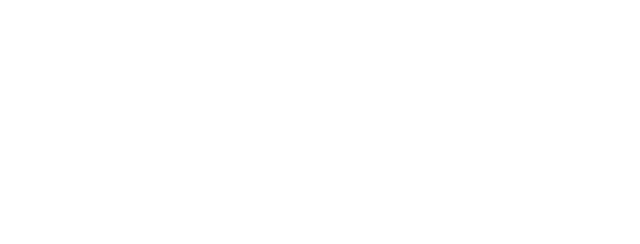
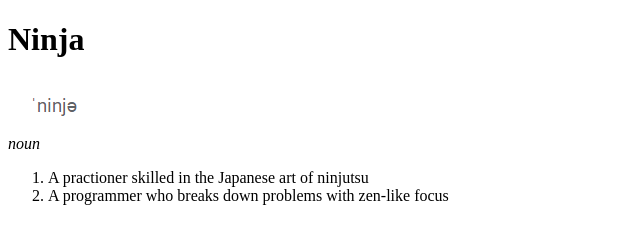
Before and after one commit to renatogm24/entradaDiccionario, a plain HTML site: page index.html in a window 1280 px wide. Shown: the whole page, without its empty margins (0-640 px from the left). Drawn offline with Linux system fonts and the light colour scheme.

Commit message:
second commit

```diff
--- a/index.html
+++ b/index.html
@@ -5,9 +5,22 @@
     <meta charset="UTF-8" />
     <meta http-equiv="X-UA-Compatible" content="IE=edge" />
     <meta name="viewport" content="width=device-width, initial-scale=1.0" />
-    <title>Document</title>
+    <title>Diccionario</title>
 </head>
 
-<body></body>
+<body>
+    <h1>Ninja</h1>
+    <img src="./imagenes/ninja.png" alt="" />
+    <div>
+        <em>noun</em>
+    </div>
+    <p>
+        <ol>
+            <li>A practioner skilled in the Japanese art of ninjutsu</li>
+            <li>A programmer who breaks down problems with zen-like focus</li>
+        </ol>
+    </p>
+
+</body>
 
 </html>
```
Also changed, not shown: imagenes/ninja.png (added).
